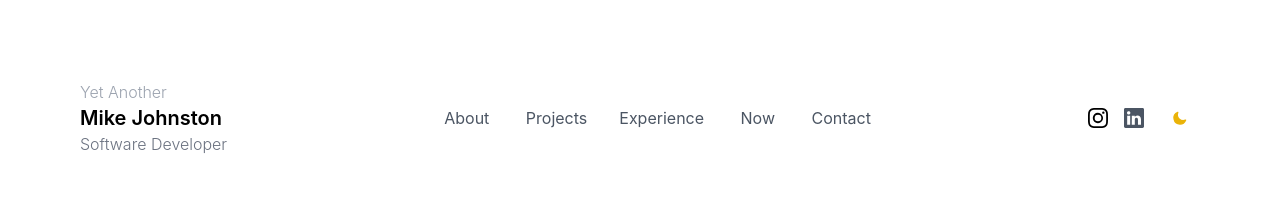
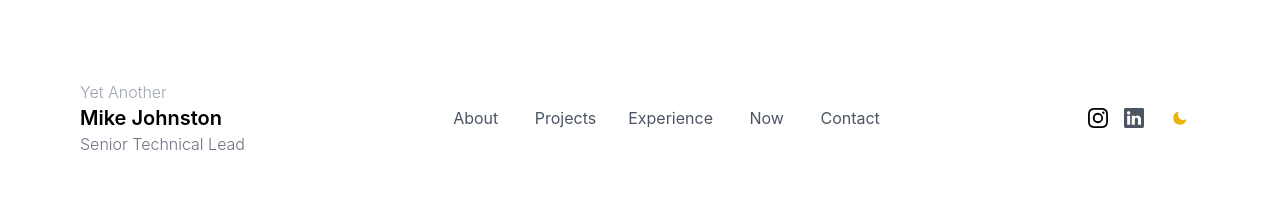
Before and after one commit to ThaMunsta/portfolio, a Next.js app: page / in a window 1280 px wide. Shown: the top 222 px of the page. Built offline with nearby package versions, Linux system fonts and the light colour scheme; no server answers.

Commit message:
Update data.js
Update title

```diff
--- a/constants/data.js
+++ b/constants/data.js
@@ -2,7 +2,7 @@ const userData = {
   githubUsername: "thamunsta",
   pretext: "Yet Another",
   name: "Mike Johnston",
-  designation: "Software Developer",
+  designation: "Senior Technical Lead",
   avatarUrl: "/avatar.png",
   email: "hello@yamj.ca",
   phone: "+12892080901",
@@ -28,7 +28,7 @@ const userData = {
   experience: [
     {
       id: 0,
-      title: "DevOps Engineer",
+      title: "Senior Technical Lead",
       company: "Tekside.io",
       year: "2019 - Present",
       companyLink: "https://www.tekside.io/",
@@ -38,7 +38,7 @@ const userData = {
     },
     {
       id: 1,
-      title: "Developer",
+      title: "Software Developer",
       company: "Inbox Marketer",
       year: "2017 - 2019",
       companyLink: "https://www.shiftparadigm.com/",
@@ -46,7 +46,7 @@ const userData = {
     },
     {
       id: 2,
-      title: "Technical Support",
+      title: "Senior Technical Support",
       company: "Keystroke Quality Computing Ltd.",
       year: "2013 - 2017",
       companyLink: "https://www.keystroke.ca/en/",
```
